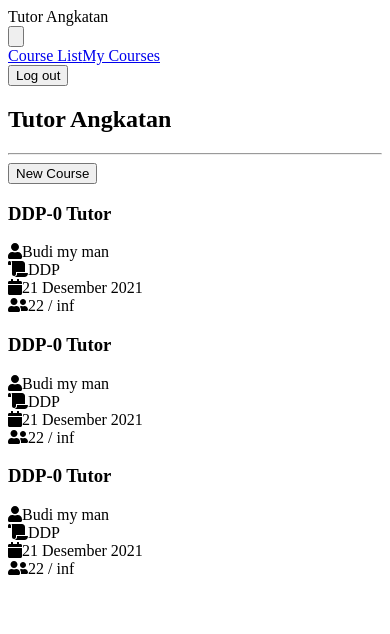
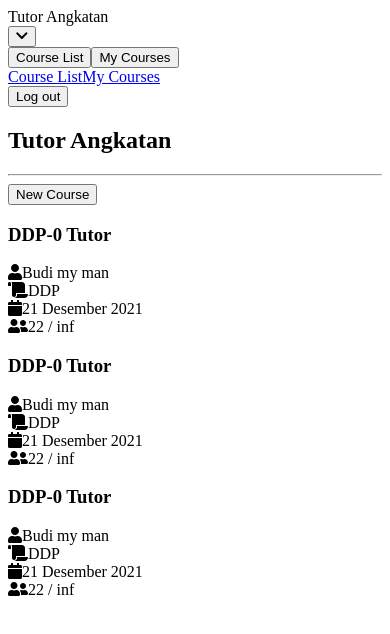
Before and after one commit to rorre/ta-frontend, a Next.js app: page /course in a window 390 px wide. Both pictures are taken after a click on the button 16 px from the left and 36 px from the top of the page. Shown: the top 634 px of the page. Built offline with nearby package versions, Linux system fonts and the light colour scheme; no server answers.

Commit message:
Add mobile navbar

```diff
--- a/components/NavBar.tsx
+++ b/components/NavBar.tsx
@@ -3,7 +3,61 @@ import Link from 'next/link'
 import axios from 'axios'
 import { useRouter } from 'next/router'
 import { useSWRConfig } from 'swr'
-import { useEffect } from 'react'
+import { Menu, Transition } from '@headlessui/react'
+import { Fragment, useEffect } from 'react'
+import { FontAwesomeIcon } from '@fortawesome/react-fontawesome'
+import { faChevronDown } from '@fortawesome/free-solid-svg-icons'
+
+function MobileNav() {
+    return (
+        <Menu as="div" className="relative inline-block text-left">
+            <div>
+                <Menu.Button className="flex items-center px-3 py-2 border rounded">
+                    <FontAwesomeIcon icon={faChevronDown} />
+                </Menu.Button>
+            </div>
+            <Transition
+                as={Fragment}
+                enter="transition ease-out duration-100"
+                enterFrom="transform opacity-0 scale-95"
+                enterTo="transform opacity-100 scale-100"
+                leave="transition ease-in duration-75"
+                leaveFrom="transform opacity-100 scale-100"
+                leaveTo="transform opacity-0 scale-95"
+            >
+                <Menu.Items
+                    className="absolute right-0 mt-2 origin-top-right bg-white divide-y divide-gray-100 rounded-md shadow-lg ring-1 ring-black ring-opacity-5 focus:outline-none"
+                    style={{ width: '90vw' }}
+                >
+                    <div className="px-1 py-1 ">
+                        <Menu.Item>
+                            {({ active }) => (
+                                <button
+                                    className={`${
+                                        active ? 'bg-blue-600 text-white' : ''
+                                    } group flex rounded-md items-center w-full px-2 py-2 text-sm`}
+                                >
+                                    Course List
+                                </button>
+                            )}
+                        </Menu.Item>
+                        <Menu.Item>
+                            {({ active }) => (
+                                <button
+                                    className={`${
+                                        active ? 'bg-blue-600 text-white' : ''
+                                    } group flex rounded-md items-center w-full px-2 py-2 text-sm`}
+                                >
+                                    My Courses
+                                </button>
+                            )}
+                        </Menu.Item>
+                    </div>
+                </Menu.Items>
+            </Transition>
+        </Menu>
+    )
+}
 
 export default function NavBar() {
     const { mutate } = useSWRConfig()
@@ -30,12 +84,7 @@ export default function NavBar() {
             </div>
 
             <div className="block lg:hidden">
-                <button className="flex items-center px-3 py-2 border rounded text-teal-200 border-teal-400 hover:text-white hover:border-white">
-                    <svg className="fill-current h-3 w-3" viewBox="0 0 20 20" xmlns="http://www.w3.org/2000/svg">
-                        <title>Menu</title>
-                        <path d="M0 3h20v2H0V3zm0 6h20v2H0V9zm0 6h20v2H0v-2z" />
-                    </svg>
-                </button>
+                <MobileNav />
             </div>
 
             <div className="w-full hidden flex-grow lg:flex lg:items-center lg:w-auto">
```
